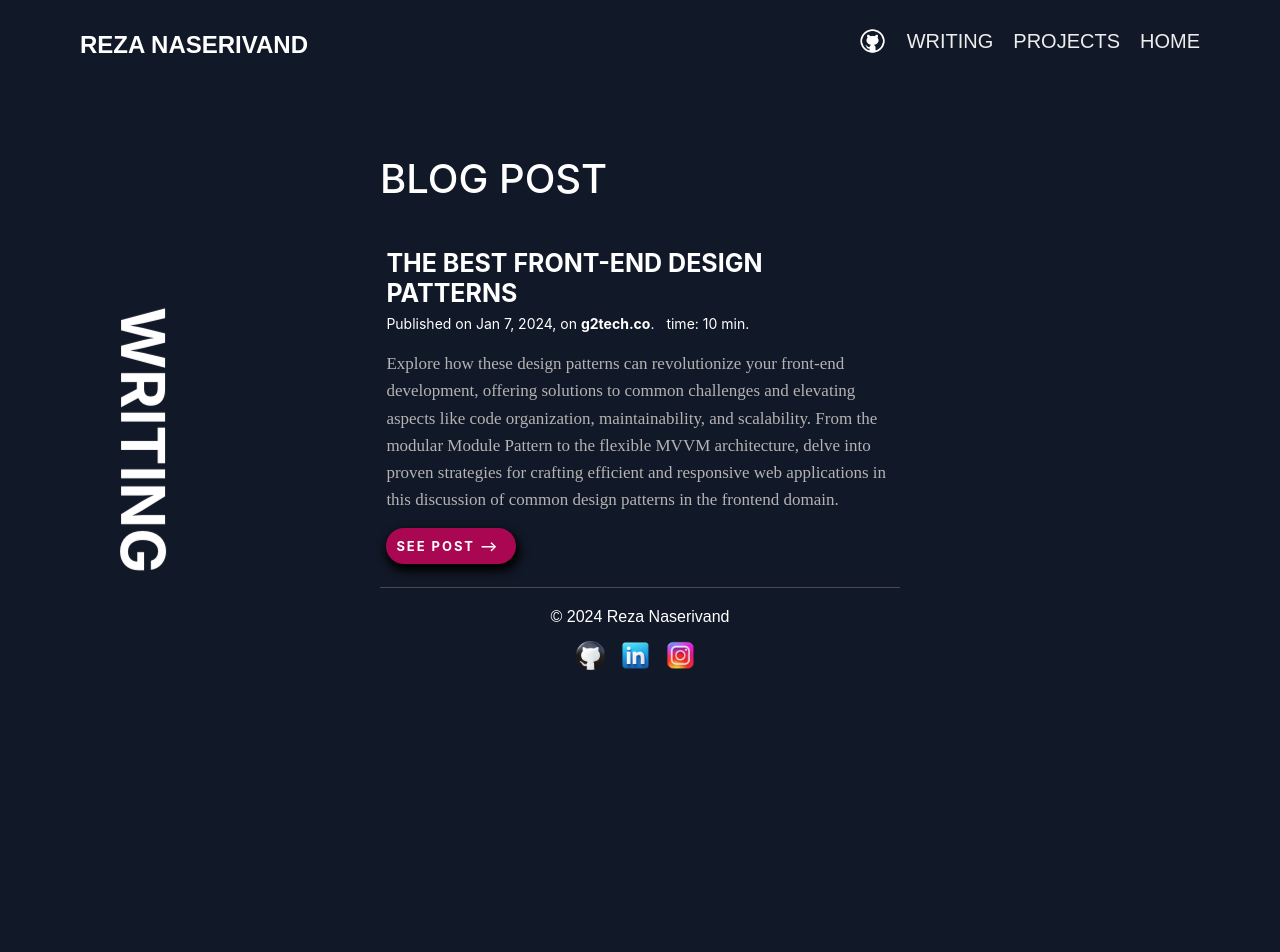
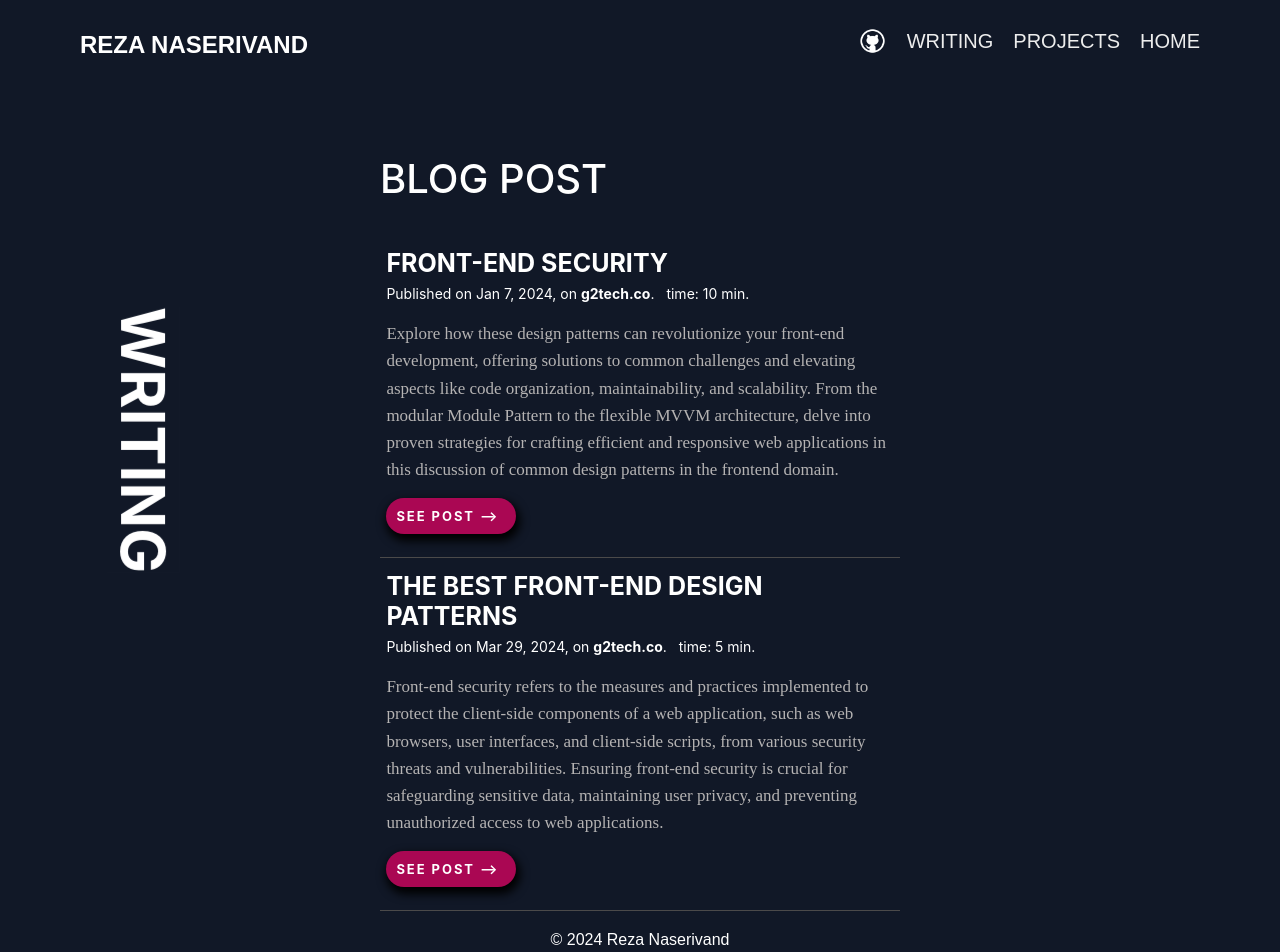
Before and after one commit to rezansrv/pSite-Vue, a Vue app: page /writing in a window 1280 px wide. Shown: the top 952 px of the page. Before the commit the page ends 800 px from the top, so only its background shows below. Built offline with nearby package versions, Linux system fonts and the light colour scheme.

Commit message:
update writing page

```diff
--- a/src/pages/writingApp.vue
+++ b/src/pages/writingApp.vue
@@ -10,7 +10,7 @@
         <table class="posts-table">
           <tbody class="">
           <tr class="">
-            <td class=""><h3 class=""><a class="" href="https://g2tech.co/the-best-front-end-design-patterns/">The best Front-End Design Patterns</a> <!----></h3>
+            <td class=""><h3 class=""><a class="" href="https://g2tech.co/the-best-front-end-design-patterns/">Front-End Security</a> <!----></h3>
               <p class="post-publish">
                 Published on Jan 7, 2024, on <a href="https://g2tech.co/">g2tech.co</a>.
                 <span style="margin-left: 8px;">time: 10 min.</span>
@@ -22,6 +22,20 @@
                 patterns in the frontend domain.
               </p>
               <a href="https://g2tech.co/the-best-front-end-design-patterns/" class="seepost">see post ⟶</a>
+            </td>
+          </tr>
+          <tr class="">
+            <td class=""><h3 class=""><a class="" href="https://g2tech.co/front-end-security/">The best Front-End Design Patterns</a> <!----></h3>
+              <p class="post-publish">
+                Published on Mar 29, 2024, on <a href="https://g2tech.co/">g2tech.co</a>.
+                <span style="margin-left: 8px;">time: 5 min.</span>
+              </p>
+              <p data-v-0fea1b4d="" class="post-describe">Front-end security refers to the measures and practices implemented to
+              protect the client-side components of a web application, such as web browsers, user interfaces, and client-side scripts,
+                from various security threats and vulnerabilities. Ensuring front-end security is crucial for safeguarding sensitive data,
+              maintaining user privacy, and preventing unauthorized access to web applications.
+              </p>
+              <a href="https://g2tech.co/front-end-security/" class="seepost">see post ⟶</a>
             </td>
           </tr>
           </tbody>
```
